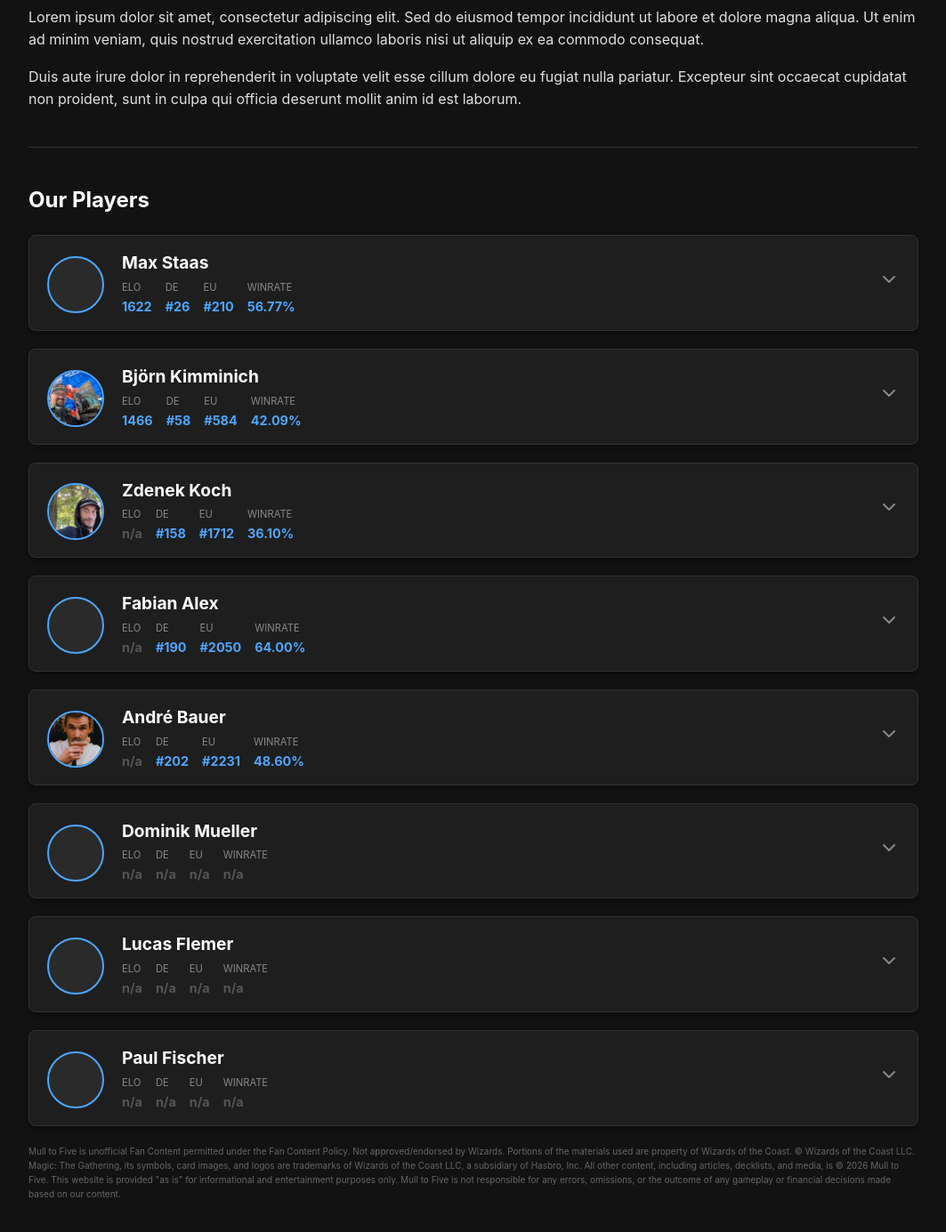
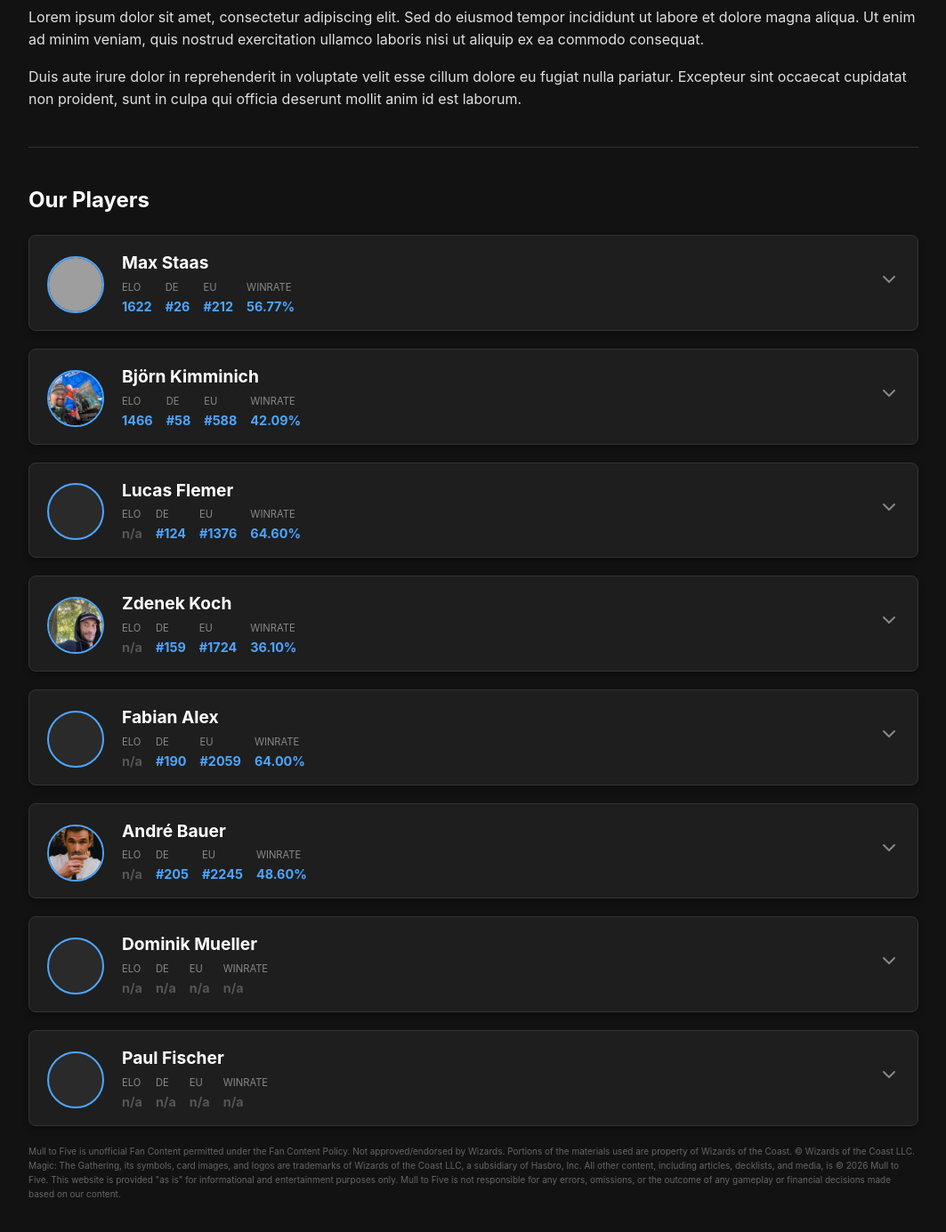
Before and after one commit to mull2five/mull2five.github.io, a Jekyll site: the page built from index.md, in a window 1280 px wide and 1400 px high, scrolled down 431 px. Shown: the top 1385 px of the window at 89% size, without its empty margins (108-1171 px from the left). Built offline with Jekyll 4.4.1, drawn with Linux system fonts in a browser that asks for light colours; grey boxes are pictures that could not be loaded.

Commit message:
🤖 Update player info JSON files

```diff
--- a/_data/player_info/andre_bauer.json
+++ b/_data/player_info/andre_bauer.json
@@ -10,8 +10,8 @@
       "url": "https://unityleague.gg/player/35406/",
       "data": {
         "Local organizer": "Mulligan TCG Shop",
-        "Rank Germany": "202",
-        "Rank Europe": "2231",
+        "Rank Germany": "205",
+        "Rank Europe": "2245",
         "Rank Points": "56",
         "Record": "11-11-2",
         "Win Rate": "48.6%"
--- a/_data/player_info/bjoern_kimminich.json
+++ b/_data/player_info/bjoern_kimminich.json
@@ -15,7 +15,7 @@
       "data": {
         "Local organizer": "Mulligan TCG Shop",
         "Rank Germany": "58",
-        "Rank Europe": "584",
+        "Rank Europe": "588",
         "Rank Points": "274",
         "Record": "38-38-5",
         "Win Rate": "49.0%"
--- a/_data/player_info/fabian_alex.json
+++ b/_data/player_info/fabian_alex.json
@@ -11,7 +11,7 @@
       "data": {
         "Local organizer": "Mulligan TCG Shop",
         "Rank Germany": "190",
-        "Rank Europe": "2050",
+        "Rank Europe": "2059",
         "Rank Points": "69",
         "Record": "16-9-0",
         "Win Rate": "64.0%"
--- a/_data/player_info/max_staas.json
+++ b/_data/player_info/max_staas.json
@@ -1,5 +1,6 @@
 {
   "name": "Max Staas",
+  "photo": "https://cdn.melee.gg/userphotos/userprofiles/ce143b22-b9e3-4a60-95f6-15607e7ab980.jpg?v=0",
   "general": {
     "Country": "de",
     "Win Rate": "56.77%"
@@ -9,7 +10,7 @@
       "url": "https://unityleague.gg/player/10328/",
       "data": {
         "Rank Germany": "26",
-        "Rank Europe": "210",
+        "Rank Europe": "212",
         "Rank Points": "432",
         "Record": "23-16-0",
         "Win Rate": "59.0%"
--- a/_data/player_info/zdenek_koch.json
+++ b/_data/player_info/zdenek_koch.json
@@ -10,8 +10,8 @@
       "url": "https://unityleague.gg/player/30767/",
       "data": {
         "Local organizer": "Mulligan TCG Shop",
-        "Rank Germany": "158",
-        "Rank Europe": "1712",
+        "Rank Germany": "159",
+        "Rank Europe": "1724",
         "Rank Points": "95",
         "Record": "15-26-8",
         "Win Rate": "36.1%"
```
Also changed, not shown: _data/player_info/lucas_flemer.json (added, +21 -0 lines).
